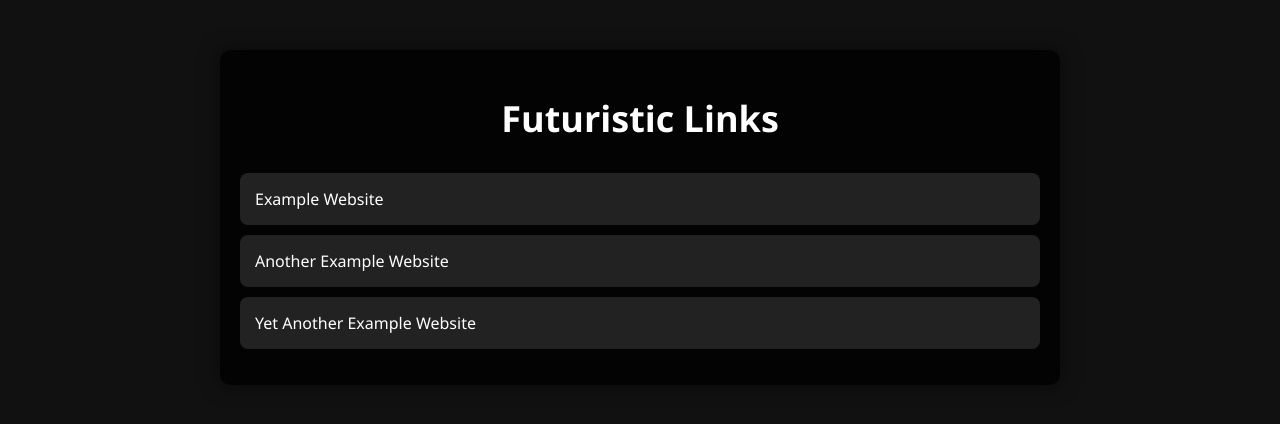
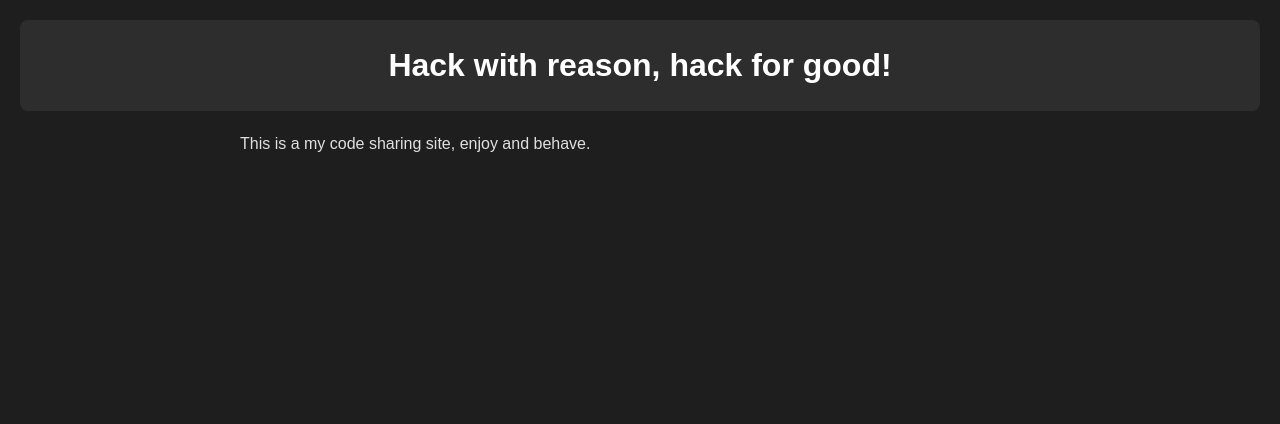
Before and after one commit to pacosani/security-things, a plain HTML site: page index.html in a window 1280 px wide. Drawn offline with Linux system fonts and the light colour scheme.

Commit message:
Update index.html

```diff
--- a/index.html
+++ b/index.html
@@ -3,58 +3,57 @@
 <head>
     <meta charset="UTF-8">
     <meta name="viewport" content="width=device-width, initial-scale=1.0">
-    <title>Futuristic Links</title>
+    <title>Pacosani's code sharing site</title>
     <style>
         body {
-            font-family: 'Segoe UI', Tahoma, Geneva, Verdana, sans-serif;
-            background-color: #111;
-            color: #fff;
+            background-color: #1e1e1e;
+            color: #e0e0e0;
+            font-family: Arial, sans-serif;
             margin: 0;
-            padding: 0;
+            padding: 20px;
+            line-height: 1.6;
+        }
+        header {
+            text-align: center;
+            padding: 20px;
+            background-color: #2d2d2d;
+            border-radius: 8px;
+        }
+        h1 {
+            color: #ffffff;
+            margin: 0;
+        }
+        p {
+            max-width: 800px;
+            margin: 20px auto;
         }
         .container {
-            max-width: 800px;
-            margin: 50px auto;
-            padding: 20px;
-            border-radius: 10px;
-            box-shadow: 0 0 20px rgba(0, 0, 0, 0.5);
-            background-color: rgba(0, 0, 0, 0.8);
+            max-width: 1200px;
+            margin: 0 auto;
         }
-        h1 {
-            text-align: center;
-            font-size: 36px;
-            margin-bottom: 30px;
+        a {
+            color: #4db6ac;
+            text-decoration: none;
         }
-        .link-list {
-            list-style-type: none;
-            padding: 0;
+        a:hover {
+            text-decoration: underline;
         }
-        .link-list li {
-            margin-bottom: 10px;
-        }
-        .link-list li a {
-            display: block;
-            padding: 15px;
-            background-color: #222;
-            text-decoration: none;
-            color: #fff;
-            border-radius: 8px;
-            transition: background-color 0.3s ease;
-        }
-        .link-list li a:hover {
-            background-color: #333;
+        @media (max-width: 600px) {
+            body {
+                padding: 10px;
+            }
+            h1 {
+                font-size: 24px;
+            }
         }
     </style>
 </head>
 <body>
+    <header>
+        <h1>Hack with reason, hack for good!</h1>
+    </header>
     <div class="container">
-        <h1>Futuristic Links</h1>
-        <ul class="link-list">
-            <li><a href="https://www.example.com">Example Website</a></li>
-            <li><a href="https://www.example.org">Another Example Website</a></li>
-            <li><a href="https://www.example.net">Yet Another Example Website</a></li>
-            <!-- Add more links as needed -->
-        </ul>
+        <p>This is a my code sharing site, enjoy and behave.</p>
     </div>
 </body>
 </html>
```
